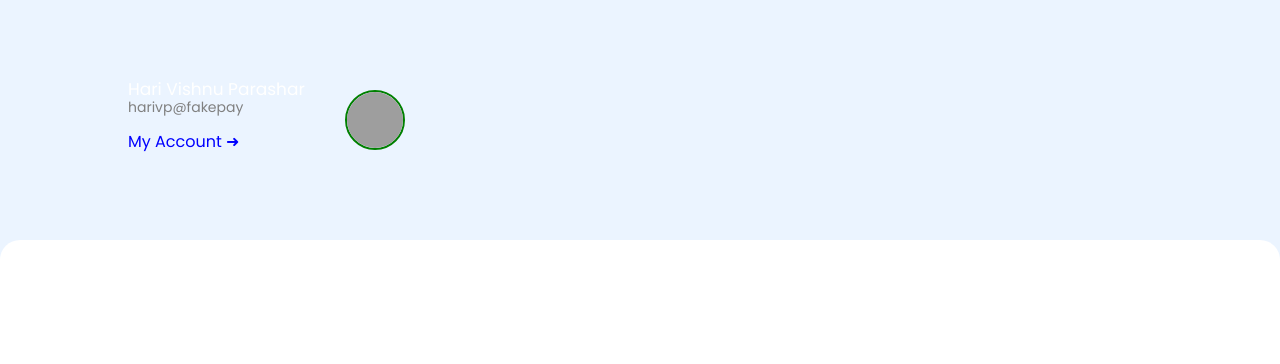
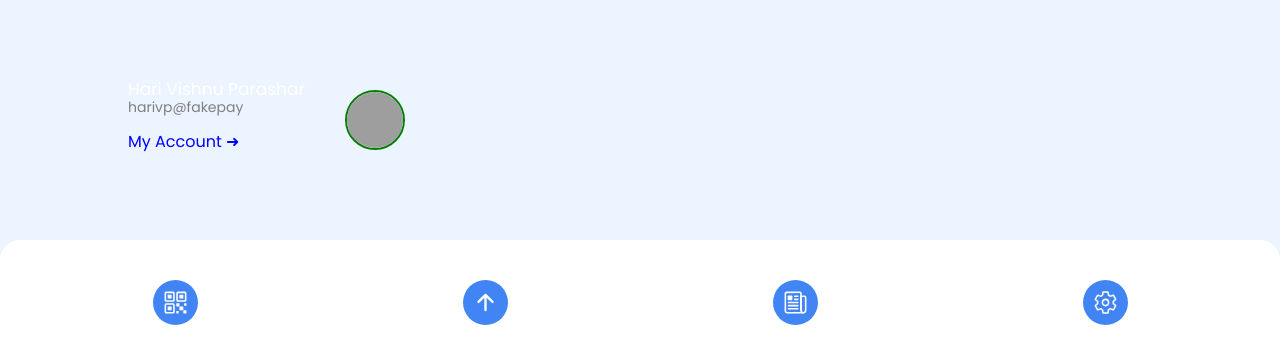
Before and after one commit to HariVP03/fakepay, a React (Create React App) app: page / in a window 1280 px wide. Shown: the top 364 px of the page. Built offline with nearby package versions, Linux system fonts and the light colour scheme; grey boxes are pictures that could not be loaded.

Commit message:
added buttons to home screen

```diff
--- a/package.json
+++ b/package.json
@@ -3,6 +3,7 @@
   "version": "0.0.1",
   "private": true,
   "dependencies": {
+    "@capacitor/android": "3.5.1",
     "@capacitor/app": "1.1.1",
     "@capacitor/core": "3.5.1",
     "@capacitor/haptics": "1.1.4",
--- /dev/null
+++ b/src/pages/home/Home.css
@@ -0,0 +1,3 @@
+.ion-icon {
+  font-size: small;
+}
--- a/src/pages/home/Home.tsx
+++ b/src/pages/home/Home.tsx
@@ -1,15 +1,22 @@
 import {
-  IonButtons,
+  IonButton,
   IonContent,
   IonHeader,
-  IonMenuButton,
-  IonModal,
+  IonIcon,
   IonPage,
   IonTitle,
   IonToolbar,
 } from "@ionic/react";
 import { useParams } from "react-router";
-import ExploreContainer from "../../components/ExploreContainer";
+import {
+  qrCodeOutline,
+  arrowUpCircle,
+  newspaperOutline,
+  settingsOutline,
+  arrowBackCircleOutline,
+  arrowUpOutline,
+} from "ionicons/icons";
+import "./Home.css";
 // import "./Page.css";
 
 const Home: React.FC = () => {
@@ -94,12 +101,52 @@ const Home: React.FC = () => {
               backgroundColor: "white",
               borderTopLeftRadius: "20px",
               borderTopRightRadius: "20px",
+              display: "flex",
+              justifyContent: "space-around",
+              paddingLeft: "20px",
+              paddingRight: "20px",
+              paddingTop: "40px",
             }}
-          ></div>
+          >
+            <HomeButtons icon={qrCodeOutline} />
+            <HomeButtons icon={arrowUpOutline} />
+            <HomeButtons icon={newspaperOutline} />
+            <HomeButtons icon={settingsOutline} />
+          </div>
         </div>
       </IonContent>
     </IonPage>
   );
 };
 
+const HomeButtons: React.FC<{ icon: any }> = ({ icon }) => {
+  return (
+    <>
+      <div
+        style={{
+          backgroundColor: "#4184f3",
+          borderRadius: "100%",
+          width: "45px",
+          height: "45px",
+          display: "flex",
+          justifyContent: "center",
+          alignItems: "center",
+        }}
+      >
+        <IonIcon
+          style={{
+            width: "25px",
+            height: "25px",
+            color: "white",
+            padding: "0px",
+            fontSize: "10px",
+          }}
+          // icon={qrCodeOutline}
+          icon={icon}
+        />
+      </div>
+    </>
+  );
+};
+
 export default Home;
```
Also changed, not shown: 57 other files (tests, documents, lock files or other folders).
